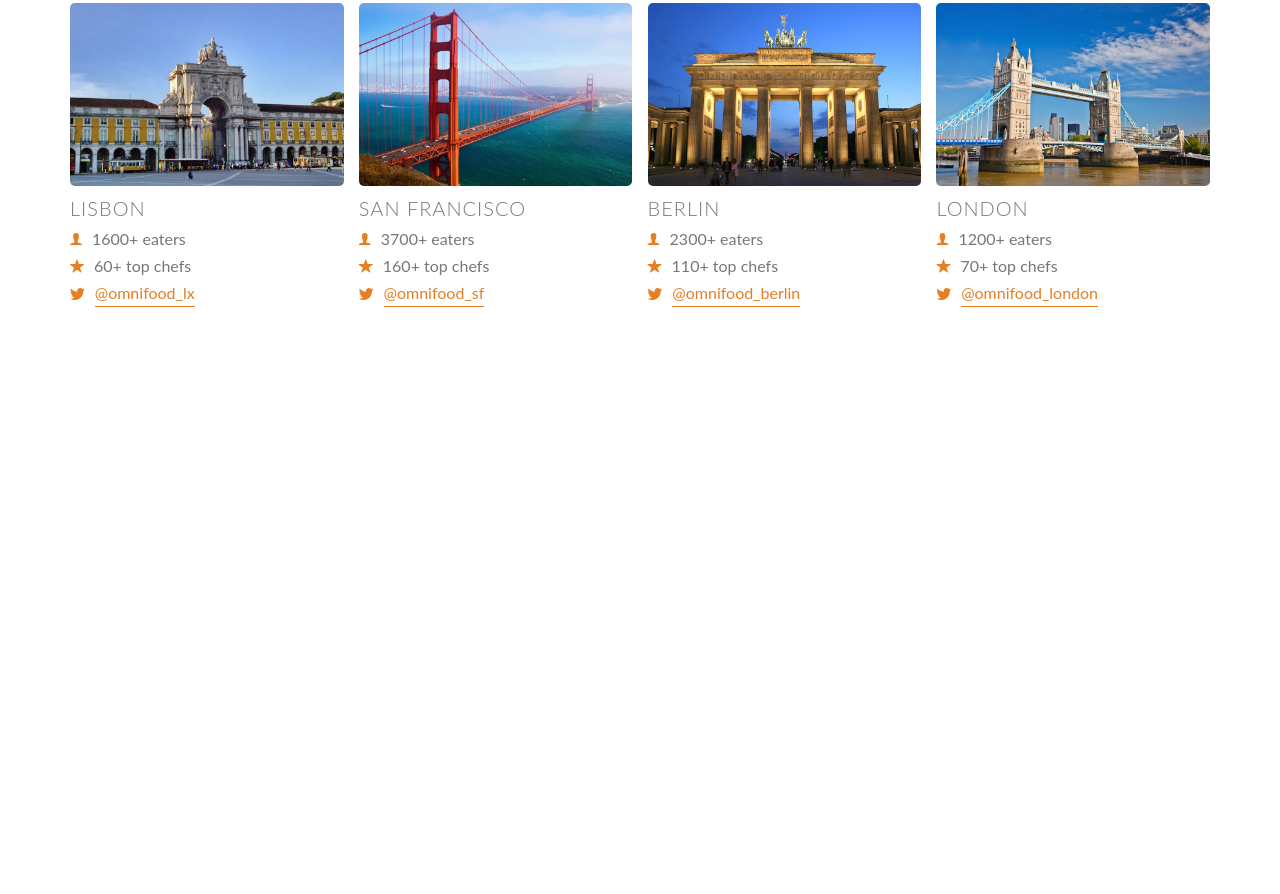
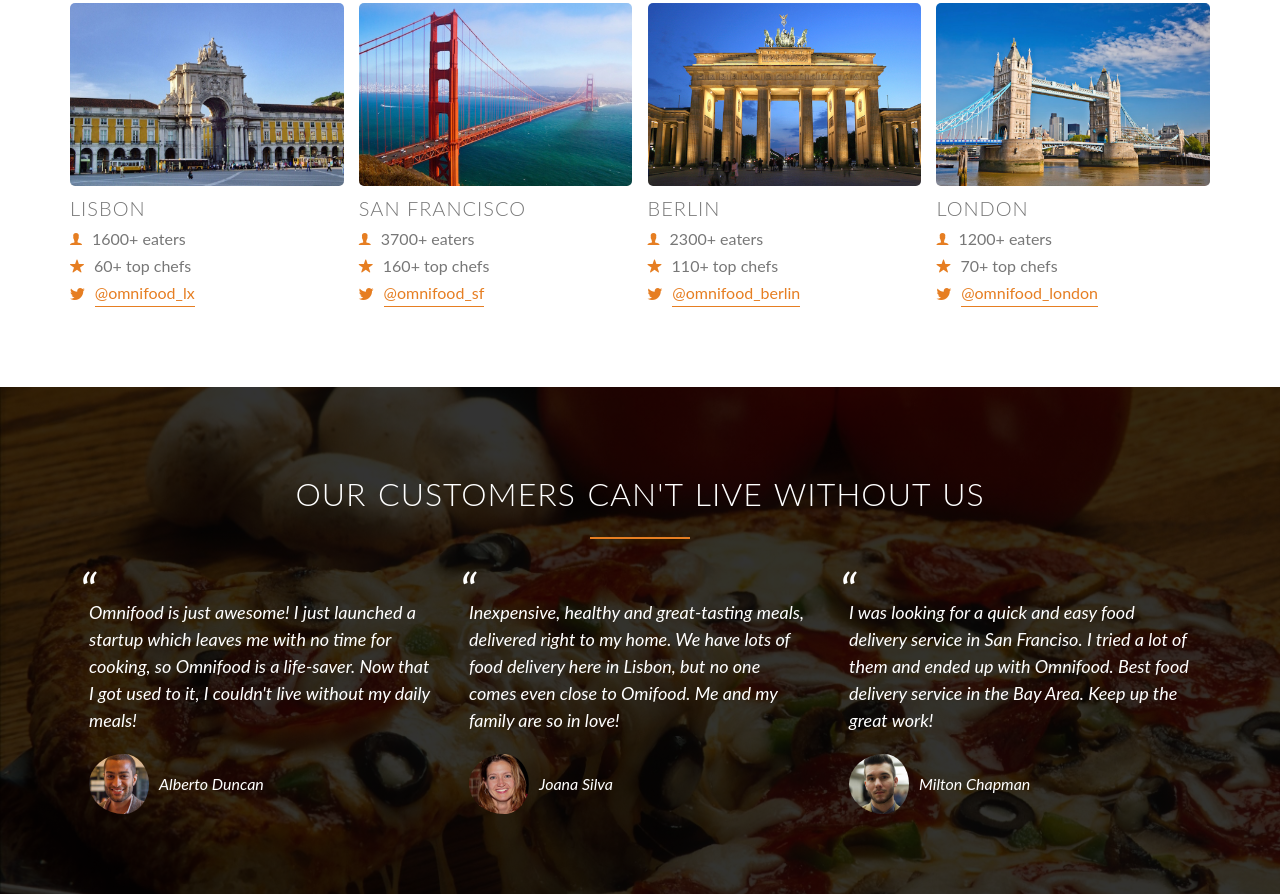
Before and after one commit to iuliancarnaru/omnifood-pug, a website: page src/index.pug in a window 1280 px wide. Shown: the part 2901-3795 px from the top of the page. Before the commit the page ends 3288 px from the top, so only its background shows below. Drawn offline with nearby package versions, Linux system fonts and the light colour scheme; files that its build step writes are made by us from their sources; files whose address does not match are found by name.

Commit message:
section-testimonials structure and style

```diff
--- /dev/null
+++ b/src/_component/section-testimonials/section-testimonials.pug
@@ -0,0 +1,37 @@
+-
+    var heading = `Our customers can't live without us`;
+    var customerList = [
+        {
+            text: `Omnifood is just awesome! I just launched a startup which leaves me with no time for cooking, so Omnifood is a life-saver. Now that I got used to it, I couldn't live without my daily meals!`,
+            name: 'Alberto Duncan',
+            image: '/asset/image/customer-1.jpg',
+            alt: 'Alberto Duncan'
+        },
+        {
+            text: `Inexpensive, healthy and great-tasting meals, delivered right to my home. We have lots of food delivery here in Lisbon, but no one comes even close to Omifood. Me and my family are so in love!`,
+            name: 'Joana Silva',
+            image: '/asset/image/customer-2.jpg',
+            alt: 'Joana Silva'
+        },
+        {
+            text: `I was looking for a quick and easy food delivery service in San Franciso. I tried a lot of them and ended up with Omnifood. Best food delivery service in the Bay Area. Keep up the great work!`,
+            name: 'Milton Chapman',
+            image: '/asset/image/customer-3.jpg',
+            alt: 'Milton Chapman'
+        },
+    ];
+
+
+
+section.section-testimonials
+    .row
+        h2.heading-secondary=heading
+        .row
+            .flex-container
+                each customer in customerList
+                    .flex-item
+                        blockquote
+                            p=customer.text
+                            cite
+                                img(src=customer.image, alt=customer.alt)
+                                p=customer.name
--- /dev/null
+++ b/src/_component/section-testimonials/section-testimonials.scss
@@ -0,0 +1,51 @@
+.section-testimonials {
+    padding-top: 0;
+    background-image: linear-gradient(rgba($color-black, .8),rgba($color-black, .8)) ,url(asset/image/back-customers.jpg);
+    background-size: cover;
+    background-attachment: fixed;
+    color: $color-white;
+
+    h2 {
+        padding-top: 8rem;
+    }
+
+    .flex-container {
+        display: flex;
+        justify-content: space-around;
+
+        .flex-item {
+            flex: 0 0 30%;
+
+
+            blockquote {
+                padding-top: 3rem;
+                font-style: italic;
+                line-height: 1.5;
+                font-size: 1.8rem;
+                position: relative;
+
+                &::before {
+                    content: "\201C";
+                    font-size: 5rem;
+                    position: absolute;
+                    top: -1.5rem;
+                    left: -1rem;
+                }
+            }
+
+            cite {
+                font-size: 1.6rem;
+                margin-top: 2rem;
+                display: flex;
+                align-items: center;
+            }
+
+            img {
+                height: 6rem;
+                border-radius: 50%;
+                padding-right: 1rem;
+            }
+        }
+    }
+
+}
--- a/src/index.pug
+++ b/src/index.pug
@@ -11,3 +11,4 @@ block page-content
     include _component/section-meals/section-meals
     include _component/section-steps/section-steps
     include _component/section-cities/section-cities
+    include _component/section-testimonials/section-testimonials
--- a/src/style.scss
+++ b/src/style.scss
@@ -6,3 +6,4 @@
 @import '_component/section-meals/section-meals.scss';
 @import '_component/section-steps/section-steps.scss';
 @import '_component/section-cities/section-cities.scss';
+@import '_component/section-testimonials/section-testimonials.scss';
```
